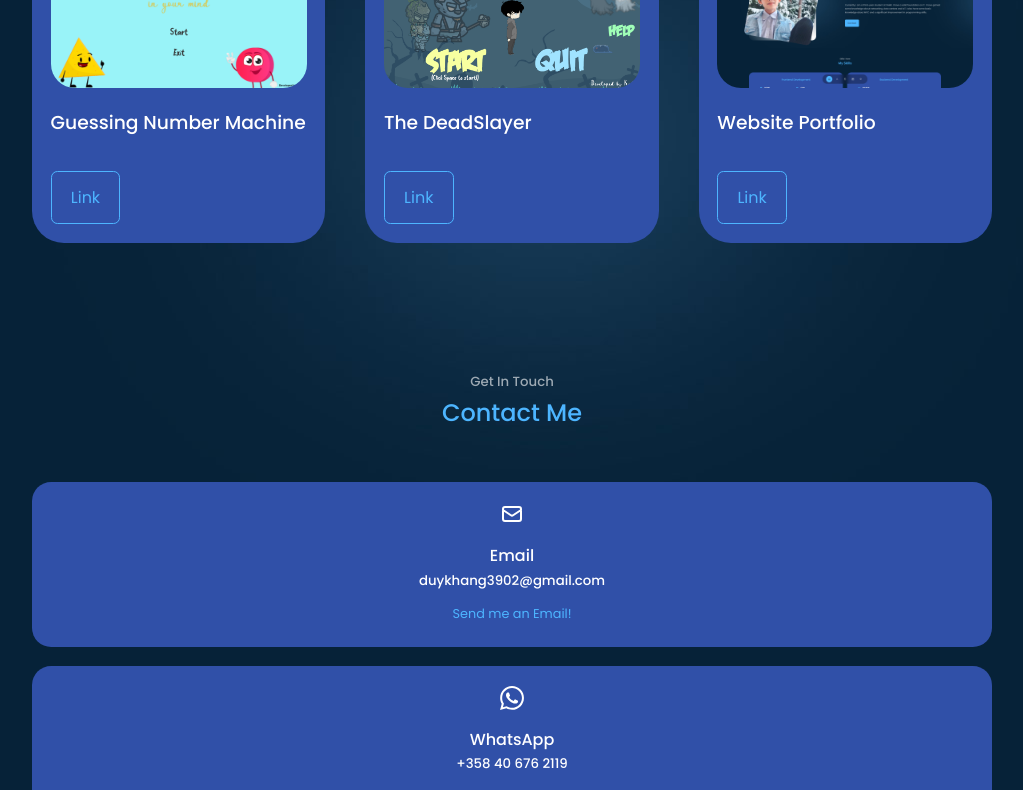
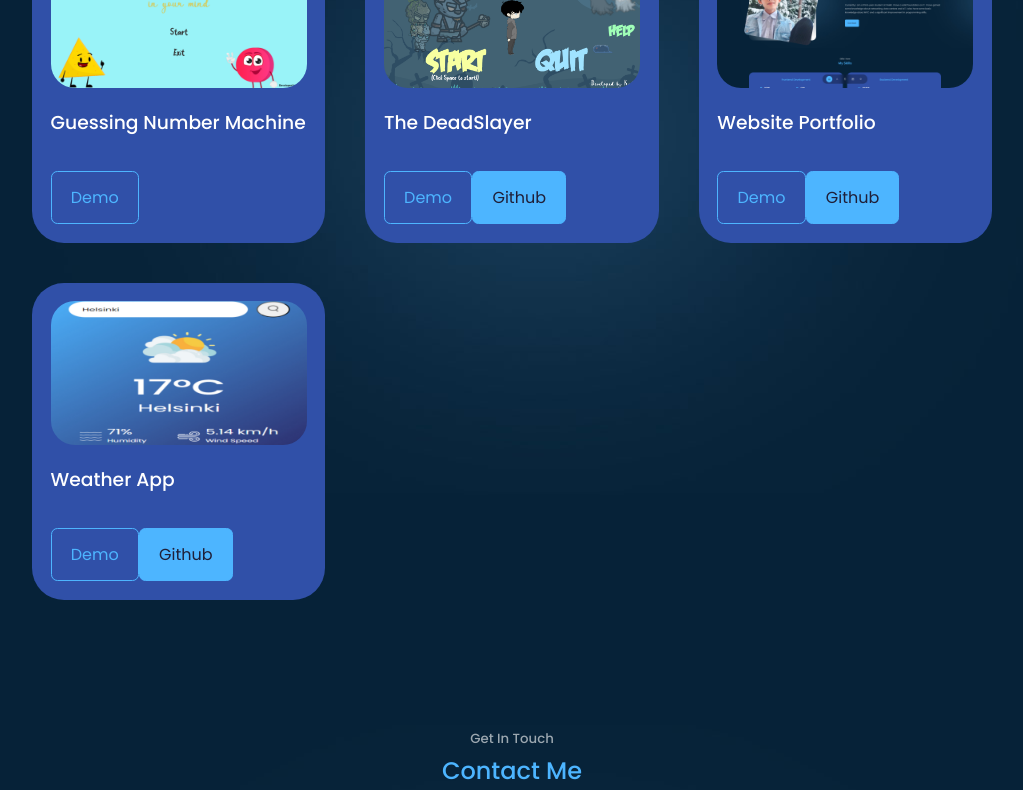
Before and after one commit to Kudoo39/react-portfolio, a React (Create React App) app: page / in a window 1280 px wide. Shown: the part 2391-3181 px from the top of the page, without its empty margins (128-1151 px from the left). Built offline with nearby package versions, Linux system fonts and the light colour scheme.

Commit message:
add new project

```diff
--- a/src/components/project/Project.jsx
+++ b/src/components/project/Project.jsx
@@ -1,50 +1,104 @@
-import React from 'react'
-import "./project.css"
-import img1 from  '../../assets/pro1.png'
-import img2 from  '../../assets/pro2.png'
-import img3 from  '../../assets/pro4.png'
+import React from "react";
+import "./project.css";
+import img1 from "../../assets/pro1.png";
+import img2 from "../../assets/pro2.png";
+import img3 from "../../assets/pro4.png";
+import img4 from "../../assets/pro5.png";
 
 const Project = () => {
   return (
-    <section id='project'>
+    <section id="project">
       <h5>Projects I have done</h5>
       <h2>My Projects</h2>
 
       <div className="container project__container">
-
-        <article className='project__item'>
+        <article className="project__item">
           <div className="project__item-image">
-            <img src={img2} alt="Photo about guessing number game" />
+            <img src={img2} alt="Photo about the guessing number game" />
           </div>
           <h3>Guessing Number Machine</h3>
           <div className="project__item-cta">
-            <a href="https://kudoo39.itch.io/guessing-number-game-v20" className='btn' target='_blank'>Link</a>
+            <a
+              href="https://kudoo39.itch.io/guessing-number-game-v20"
+              className="btn"
+              target="_blank"
+            >
+              Demo
+            </a>
           </div>
         </article>
 
-        <article className='project__item'>
+        <article className="project__item">
           <div className="project__item-image">
-            <img src={img1} alt="Photo about DeadSlayer game" />
+            <img src={img1} alt="Photo about the DeadSlayer game" />
           </div>
           <h3>The DeadSlayer</h3>
           <div className="project__item-cta">
-            <a href="https://kudoo39.itch.io/the-deadslayer" className='btn' target='_blank'>Link</a>
+            <a
+              href="https://kudoo39.itch.io/the-deadslayer"
+              className="btn"
+              target="_blank"
+            >
+              Demo
+            </a>
+            <a
+              href="https://github.com/Kudoo39/The-DeadSlayer"
+              className="btn btn-primary"
+              target="_blank"
+            >
+              Github
+            </a>
           </div>
         </article>
 
-        <article className='project__item'>
+        <article className="project__item">
           <div className="project__item-image">
             <img src={img3} alt="Photo about react-portfolio" />
           </div>
           <h3>Website Portfolio</h3>
           <div className="project__item-cta">
-            <a href="https://kudoo39.github.io/react-portfolio/" className='btn' target='_blank'>Link</a>
+            <a
+              href="https://kudoo39.github.io/react-portfolio/"
+              className="btn"
+              target="_blank"
+            >
+              Demo
+            </a>
+            <a
+              href="https://github.com/Kudoo39/react-portfolio"
+              className="btn btn-primary"
+              target="_blank"
+            >
+              Github
+            </a>
           </div>
         </article>
 
+        <article className="project__item">
+          <div className="project__item-image">
+            <img src={img4} alt="Photo about Weather-app" />
+          </div>
+          <h3>Weather App</h3>
+          <div className="project__item-cta">
+            <a
+              href="https://kudoo39.github.io/Weather-app/"
+              className="btn"
+              target="_blank"
+            >
+              Demo
+            </a>
+            <a
+              href="https://github.com/Kudoo39/Weather-app"
+              className="btn btn-primary"
+              target="_blank"
+            >
+              Github
+            </a>
+          </div>
+        </article>
       </div>
     </section>
-  )
-}
+  );
+};
 
-export default Project
+export default Project;
```
Also changed, not shown: src/assets/pro5.png (added).
